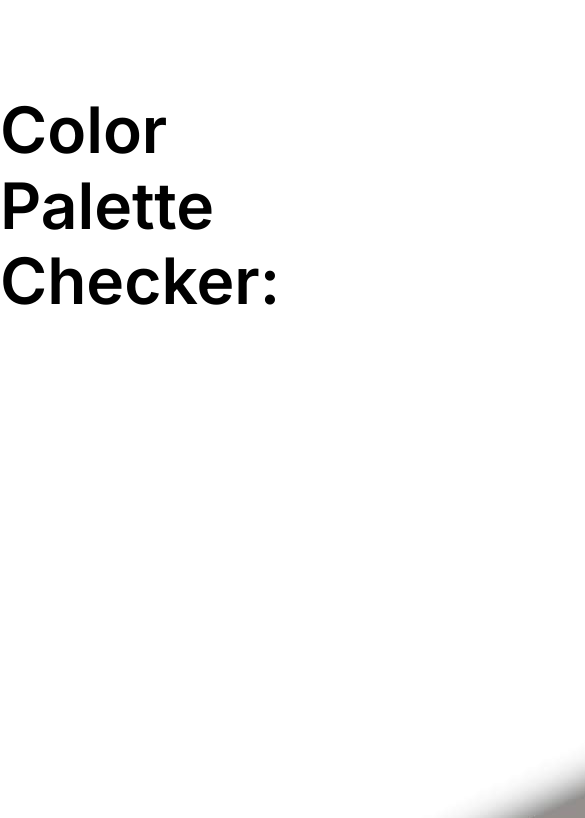
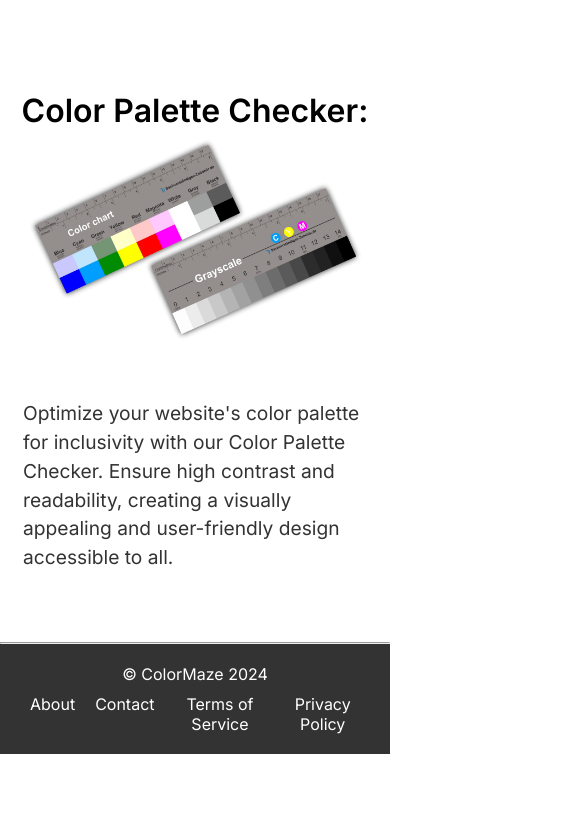
Before and after one commit to KetrinV/colorblind-people-app, a Nuxt app: page /tools in a window 390 px wide. Shown: the part 1199-2017 px from the top of the page, 585 px wide, since content can reach past the window. After the commit the page ends 1953 px from the top, so only its background shows below. Built offline with nearby package versions, Linux system fonts and the light colour scheme.

Commit message:
made image responsive

```diff
--- a/assets/css/main.css
+++ b/assets/css/main.css
@@ -133,7 +133,27 @@ body {
   }
 
   .tools-image{
+    display: flex;
+    /* max-height: inherit; */
+    max-height: 35rem;
+    max-width: 90%;
+    object-fit: cover;
+  }
 
+  .tools-img-container{
+    display: flex;
+    justify-content: center;
+    align-items: center;
+  }
+
+  .tools-p{
+    padding-bottom: 3.125rem;
+    padding-top: 3.125rem;
+    font-style: normal;
+    font-weight: 400;
+    line-height: 161.29%;
+    padding-left: 8.875rem;
+    padding-right: 8.875rem;
   }
 
   .content .container {
@@ -146,7 +166,7 @@ body {
       display: flex;
       flex-direction: column;
 
-    }
+  }
 
   #bullet{
     font-size: 2rem;
@@ -335,14 +355,26 @@ input[type=checkbox] {
   .header-text{
     font-size: 2rem;
   }
+
   .intro{
     padding: 0;
   }
+
   .subtitle{
     font-size: 2rem;
   }
+
   #bullet{
     font-size: 1.8rem;
+  }
+
+  .intro p{
+    padding-left: 23px;
+    padding-right: 23px;
+  }
+
+  .tools-header{
+    font-size: 2rem;
   }
 }
 
--- a/pages/tools.vue
+++ b/pages/tools.vue
@@ -16,9 +16,14 @@
             <div class="intro">
                 <h2 class="header-text" >Have you <mark>ever</mark> wondered how accessible your web-solution is? <br> <br> Here are some tools that we’ve collected, so that you can run different tests on your web-solution. These tests range from checking your color-pallette to <mark>different simulations of how users who cannot tell colors apart would see your site.</mark> </h2>
                 <h3 class="tools-header">Color Palette Checker:</h3>
-                <img class="tools-image" src="/image_preview/colorpallet.png" alt="">
+                <div class="tools-img-container">
+                    <img class="tools-image" src="/image_preview/colorpallet.png" alt="">
+                </div>
+                <p class="tools-p">Optimize your website's color palette for inclusivity with our Color Palette Checker. Ensure high contrast and readability, creating a visually appealing and user-friendly design accessible to all.</p>
+                <hr>
             </div>
         </section>
+
         <Foot/>
     </div>
 </template>
```
